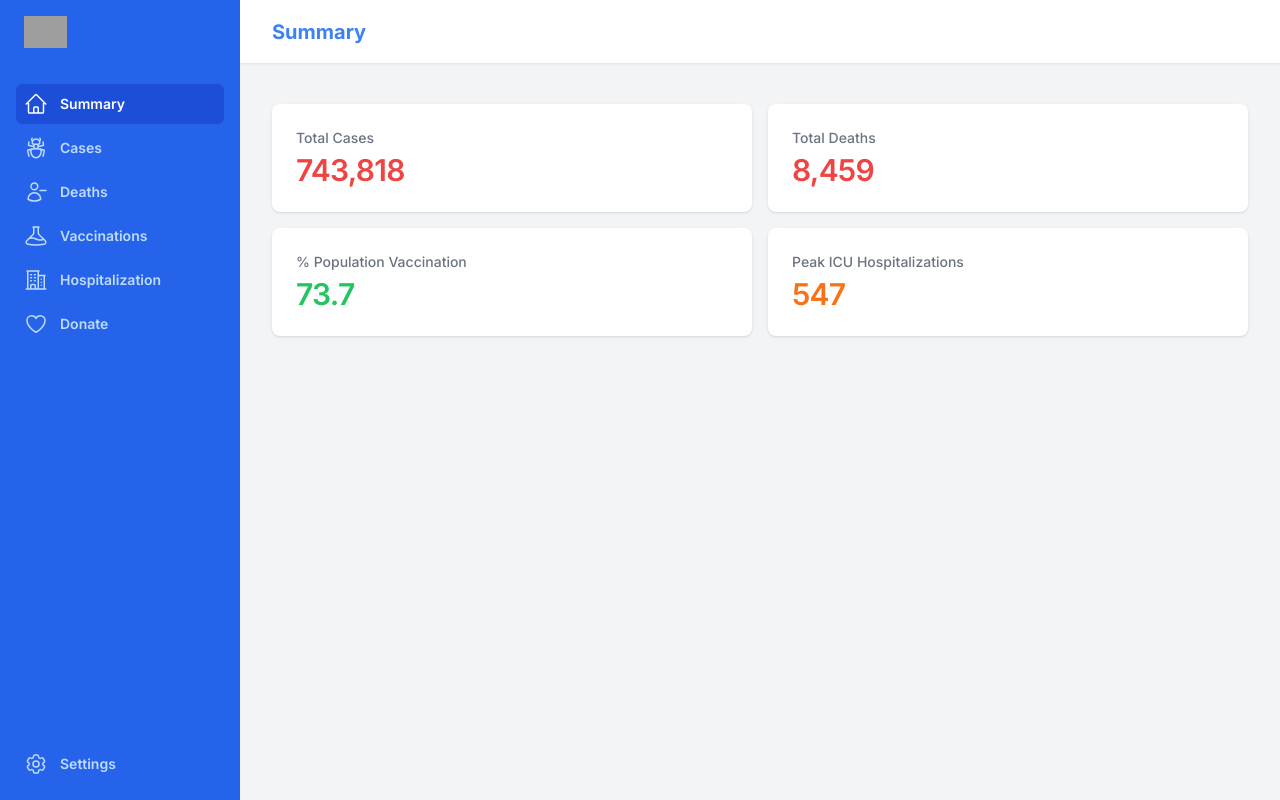
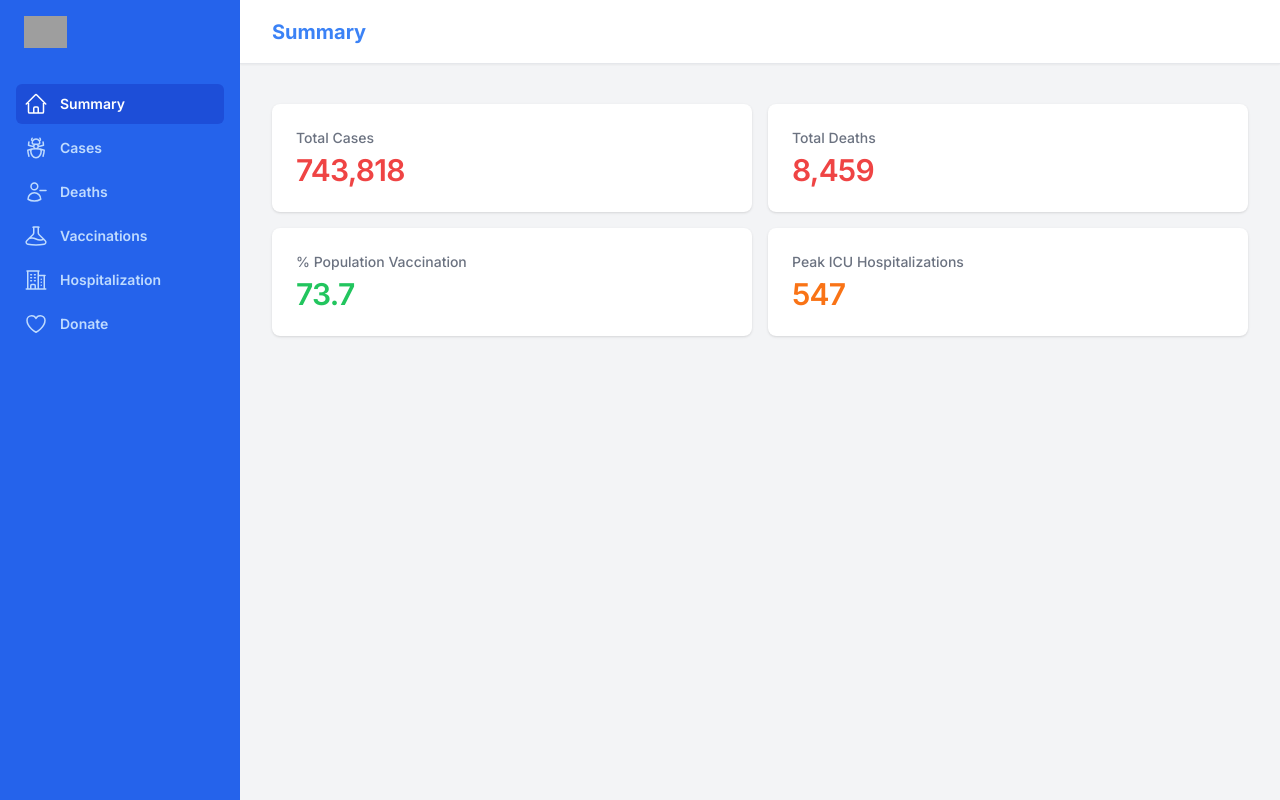
Before and after one commit to anthony-df-nguyen/occovid-next, a Next.js app: page / in a window 1280 px wide. Built offline with nearby package versions, Linux system fonts and the light colour scheme; grey boxes are pictures that could not be loaded.

Commit message:
hide settings icon

```diff
--- a/components/layout/Navigation/Links.tsx
+++ b/components/layout/Navigation/Links.tsx
@@ -44,7 +44,7 @@ export default function Links({ pageURL }: Props) {
           </ul>
         </li>
 
-        <li className="mt-auto">
+        {/* <li className="mt-auto">
           <Link
             href="#"
             className="group -mx-2 flex gap-x-3 rounded-md p-2 text-sm font-semibold leading-6 text-blue-200 hover:bg-blue-700 hover:text-white"
@@ -55,7 +55,7 @@ export default function Links({ pageURL }: Props) {
             />
             Settings
           </Link>
-        </li>
+        </li> */}
       </ul>
     </nav>
   );
```
